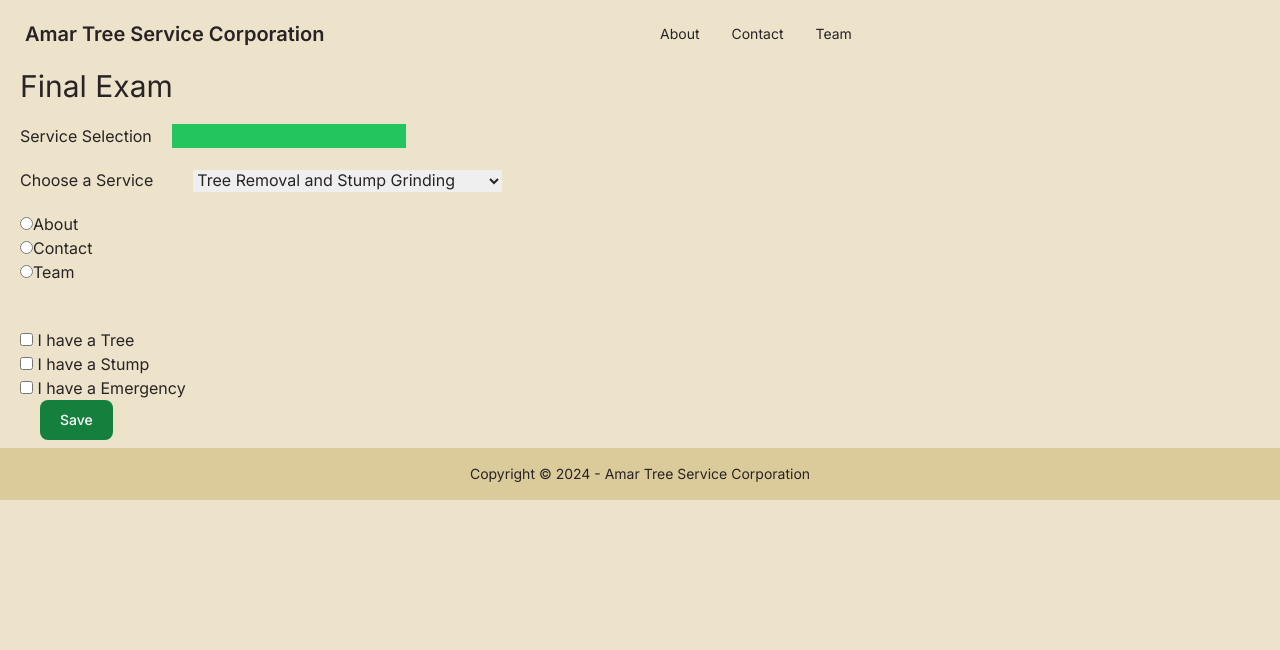
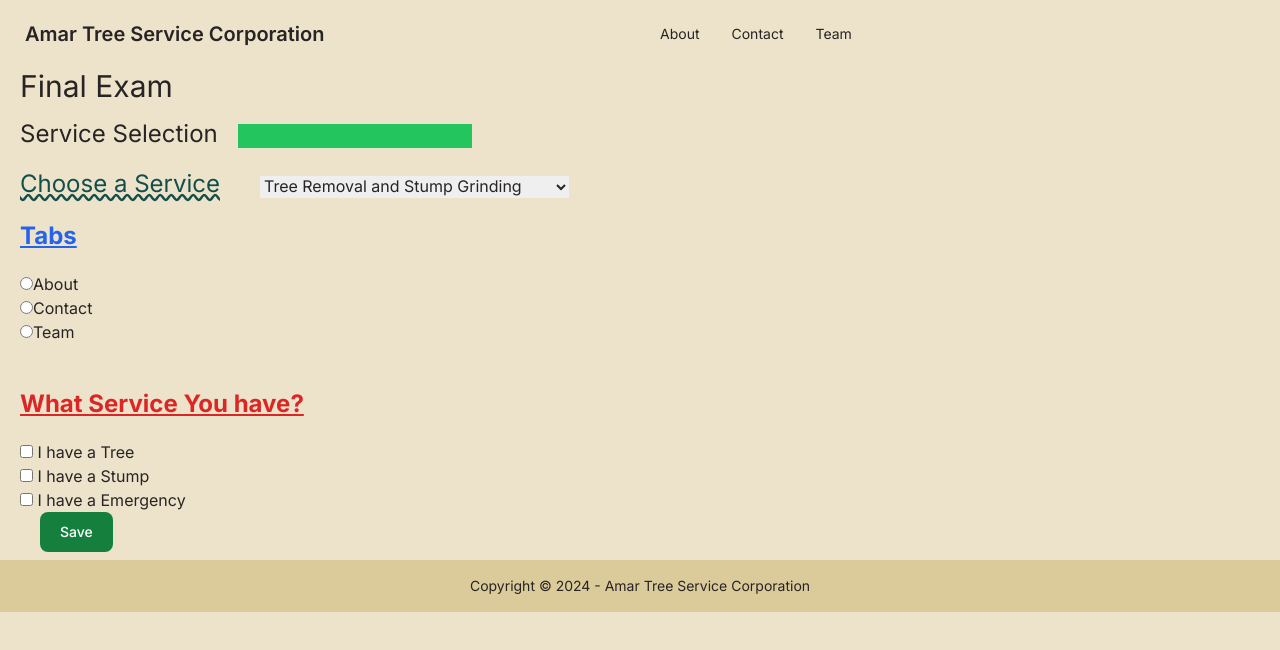
Before and after one commit to Amarjit-03/exam2, a Next.js app: page /final in a window 1280 px wide. Shown: the top 650 px of the page. Built offline with nearby package versions, Linux system fonts and the light colour scheme.

Commit message:
tailwind changes

```diff
--- a/app/final/page.tsx
+++ b/app/final/page.tsx
@@ -3,11 +3,11 @@ export default function Page() {
     <>
     <h1 className="ml-5 text-3xl">Final Exam</h1>
     <form>
-        <label htmlFor="product" className="ml-5">Service Selection</label>
+        <label htmlFor="product" className="ml-5 text-2xl">Service Selection</label>
         <input type="text" name="product" id="product" className="m-5 text-black bg-green-500" />
         <br />
 
-        <label htmlFor="service" className="mx-5">Choose a Service</label>
+        <label htmlFor="service" className="underline text-teal-900 decoration-wavy mx-5 text-2xl">Choose a Service</label>
 
 <select name="services" id="services" className="ml-5" >
   <option value="stump">Tree Removal and Stump Grinding</option>
@@ -21,6 +21,8 @@ export default function Page() {
 
 <br />
 
+<h1 className="underline font-bold text-blue-600 text-2xl ml-5 mt-5">Tabs</h1>
+
 <div className="ml-5 mt-5">
         <input type="radio" id="about" name="fav_language" value="About" />
         <label htmlFor="About">About</label><br />
@@ -32,6 +34,8 @@ export default function Page() {
 
 
 <br />
+
+<h1 className="underline font-bold text-red-600 text-2xl ml-5 mt-5">What Service You have?</h1>
 
 <div className="ml-5 mt-5">
 <input type="checkbox" id="service1" name="service1" value="Tree" />
```
